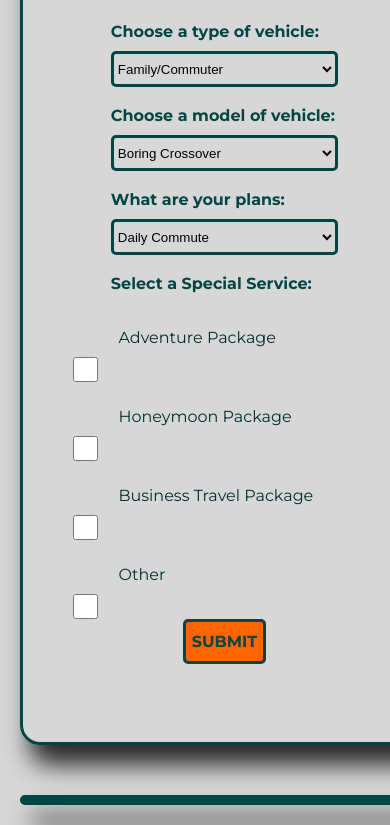
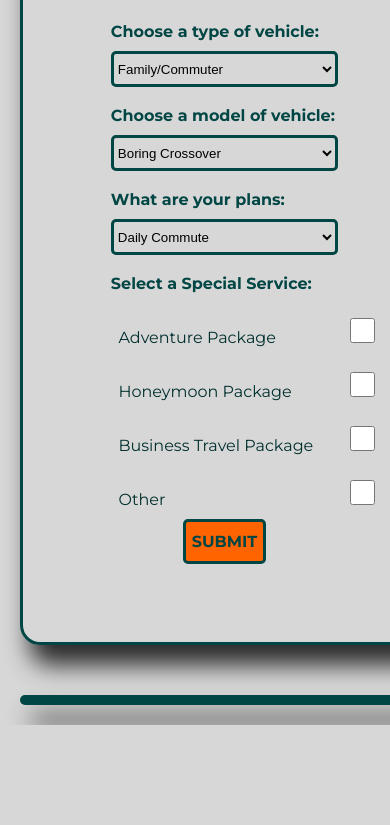
Before and after one commit to peter115342/webte1_z2, a plain HTML site: page hlkannakjbnaajgajf/index.html in a window 390 px wide. Shown: the part 1160-1985 px from the top of the page. After the commit the page ends 1885 px from the top, so only its background shows below. Drawn offline with Linux system fonts and the light colour scheme.

Commit message:
checbox position fix

```diff
--- a/hlkannakjbnaajgajf/styles.css
+++ b/hlkannakjbnaajgajf/styles.css
@@ -331,6 +331,10 @@ input[type="checkbox"] {
         margin-left: 10%;
 
     }
+    input[type="checkbox"] {
+        margin-right: 0px;
+
+    }
  }
 @media screen and (max-width: 900px) {
     body{
```
